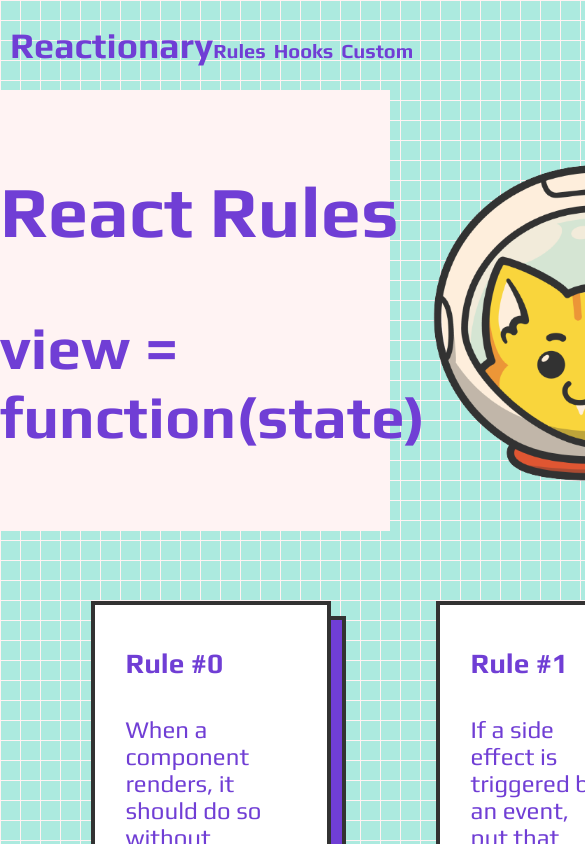
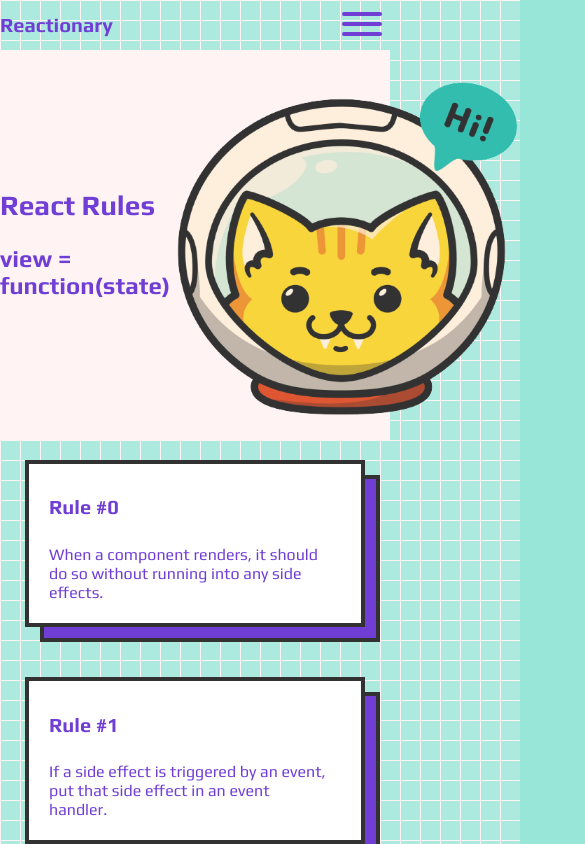
Before and after one commit to katrinkan/reactionary, a Next.js app: page /rules in a window 390 px wide. Shown: the top 844 px of the page, 585 px wide, since content can reach past the window. Built offline with nearby package versions, Linux system fonts and the light colour scheme.

Commit message:
added responsive nav

```diff
--- /dev/null
+++ b/app/components/nav.js
@@ -0,0 +1,37 @@
+"use client";
+import Link from "next/link";
+import { useState } from "react";
+
+const menuList = [
+  { text: "Rules", href: "/rules" },
+  { text: "Hooks", href: "/hooks" },
+  { text: "Custom", href: "/custom" },
+];
+
+export default function Nav() {
+  const [isOpen, setIsOpen] = useState(false);
+
+  return (
+    <div className="nav">
+      <h1>
+        <Link href="/rules" className="homeLink">
+          Reactionary
+        </Link>
+      </h1>
+      <div onClick={() => setIsOpen(!isOpen)} className="menuBar">
+        <div></div>
+        <div></div>
+        <div></div>
+      </div>
+      <div className={`${isOpen ? "open" : ""} menuList`}>
+        {menuList.map((menu, index) => (
+          <div key={index}>
+            <Link href={menu.href} className="menuLink">
+              {menu.text}
+            </Link>
+          </div>
+        ))}
+      </div>
+    </div>
+  );
+}
--- a/app/globals.css
+++ b/app/globals.css
@@ -1,6 +1,5 @@
 html {
   background-color: #98e6d8;
-
   opacity: 0.8;
   background-image: linear-gradient(#fff1f1 1px, transparent 1px),
     linear-gradient(to right, #fff1f1 1px, #98e6d8 1px);
@@ -42,11 +41,10 @@ footer {
 footer > h4 {
   padding-left: 20px;
 }
-.container {
+.nav {
   display: flex;
   justify-content: space-between;
   align-items: baseline;
-  margin: 0 10px;
 }
 .header {
   display: flex;
@@ -55,17 +53,38 @@ footer > h4 {
   align-items: center;
   padding: 20px 0;
 }
+.menuBar {
+  display: none;
+  position: absolute;
+  top: 0.75rem;
+  right: 0.5rem;
+  flex-direction: column;
+  row-gap: 6px;
+  cursor: pointer;
+}
+.menuBar div {
+  width: 40px;
+  height: 4px;
+  border-radius: 2px;
+  background-color: #4d0ecb;
+}
+.menuList {
+  display: flex;
+}
+
 .menuLink {
   padding-right: 8px;
   color: #4d0ecb;
   text-decoration: none;
   font-size: 20px;
   font-weight: 700;
+  transition: all 0.2s;
 }
 .menuLink:hover {
   color: #fff1f1;
   background-color: #4d0ecb;
 }
+
 .gridContainer {
   display: grid;
   grid-template-columns: 1fr 1fr;
@@ -91,3 +110,60 @@ footer > h4 {
   color: #fff1f1;
   background-color: #4d0ecb;
 }
+@media (max-width: 500px) {
+  html {
+    width: 100%;
+  }
+  h1 {
+    font-size: 20px;
+  }
+  h2 {
+    font-size: 28px;
+  }
+  h3 {
+    font-size: 24px;
+  }
+  h4 {
+    font-size: 20px;
+    padding-left: 10px;
+  }
+  p {
+    font-size: 16px;
+    padding-left: 10px;
+  }
+  .menuBar {
+    display: flex;
+  }
+
+  .nav {
+    flex-direction: column;
+    align-items: start;
+  }
+  .menuList {
+    display: none;
+    flex-direction: column;
+    width: 100%;
+    margin-bottom: 20px;
+    padding: 20px 0;
+    text-align: center;
+  }
+  .menuList.open {
+    display: flex;
+    background-color: #fff1f1;
+  }
+
+  .gridContainer {
+    grid-template-columns: 1fr;
+    padding: 0;
+  }
+  .gridItem {
+    width: 80%;
+  }
+  .image {
+    width: 100px;
+    height: 100px;
+  }
+  .lastItem {
+    margin-bottom: 30px;
+  }
+}
--- a/app/layout.js
+++ b/app/layout.js
@@ -1,6 +1,6 @@
-import Link from "next/link";
 import "./globals.css";
 import { Play } from "next/font/google";
+import Nav from "./components/nav";
 
 const play = Play({
   weight: ["400", "700"],
@@ -19,24 +19,7 @@ export default function RootLayout({ children }) {
     <html lang="en">
       <body className={play.className}>
         <header>
-          <div className="container">
-            <h1>
-              <Link href="/rules" className="homeLink">
-                Reactionary
-              </Link>
-            </h1>
-            <span>
-              <Link href="/rules" className="menuLink">
-                Rules
-              </Link>
-              <Link href="/hooks" className="menuLink">
-                Hooks
-              </Link>
-              <Link href="/custom" className="menuLink">
-                Custom
-              </Link>
-            </span>
-          </div>
+          <Nav />
         </header>
 
         <main>{children}</main>
```
